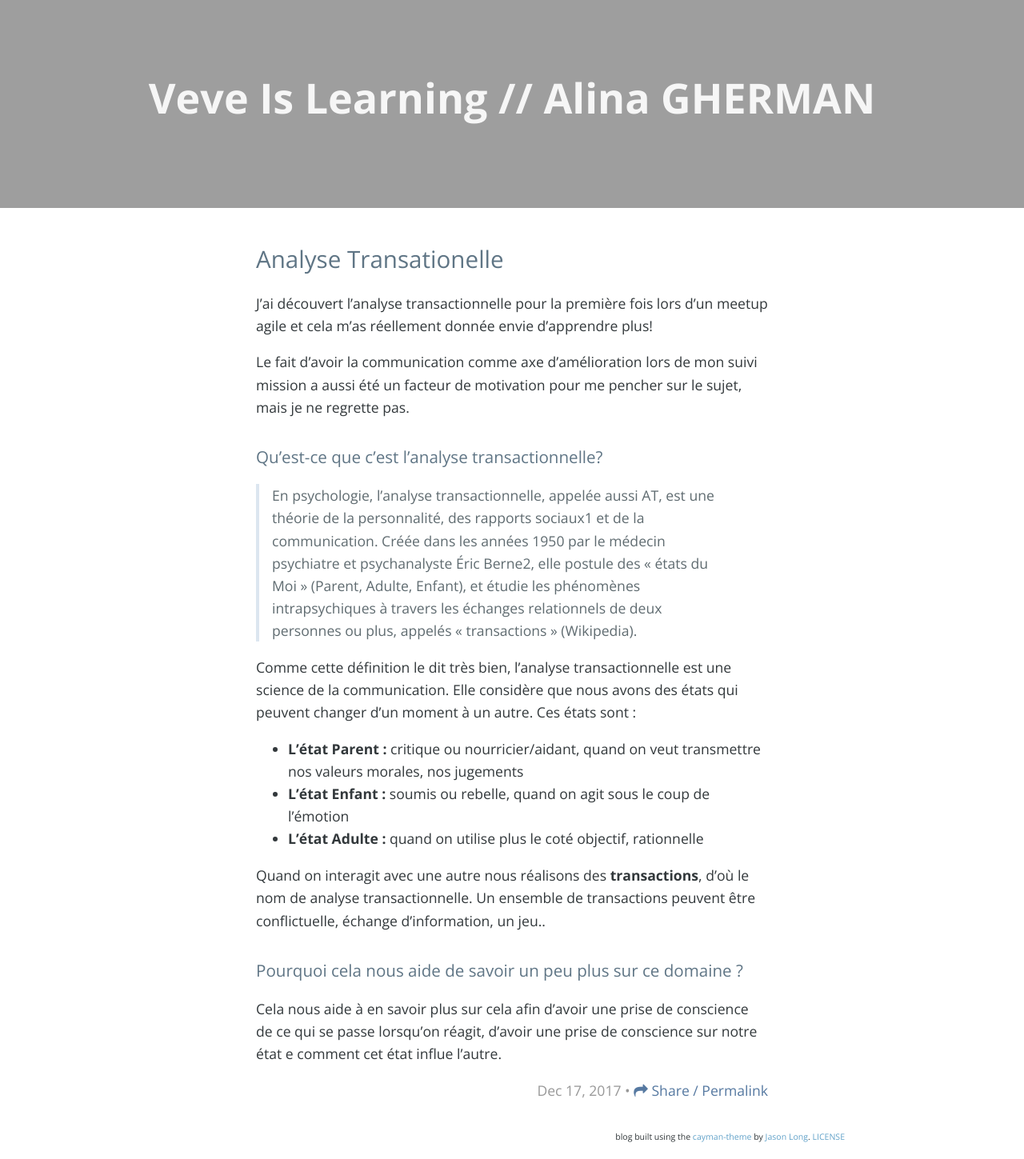
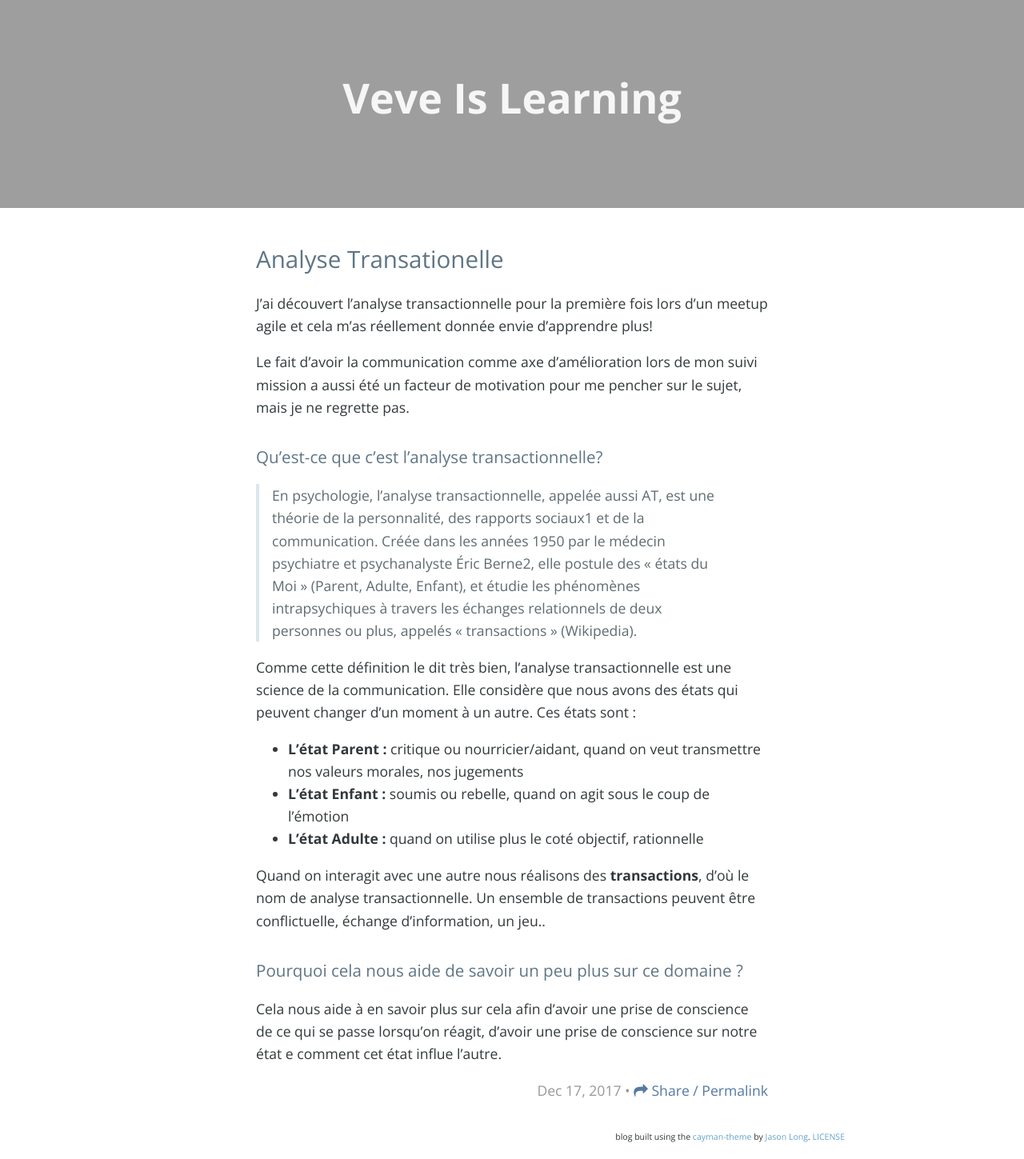
Before and after one commit to veve90/veve90.github.io, a Jekyll site: the page built from index.html, in a window 1280 px wide. Shown: the whole page at 80% size. Built offline with Jekyll 4.4.1, drawn with Linux system fonts in a browser that asks for light colours; nearby versions of some CDN libraries; the list of posts is cut into pages by our own code; comment, search, counter and statistics services are not loaded.

Commit message:
Update _config.yml

```diff
--- a/_config.yml
+++ b/_config.yml
@@ -6,7 +6,7 @@
 # 'jekyll serve'. If you change this file, please restart the server process.
 
 # Site settings
-title: Veve Is Learning // Alina GHERMAN
+title: Veve Is Learning
 description: 'Big Data is the new way' # write a nice description for your blog
 baseurl: '' # the subpath of your site, e.g. /blog
 url: 'https://veve90.github.io' # the base hostname & protocol for your site http://www.example.com
```
